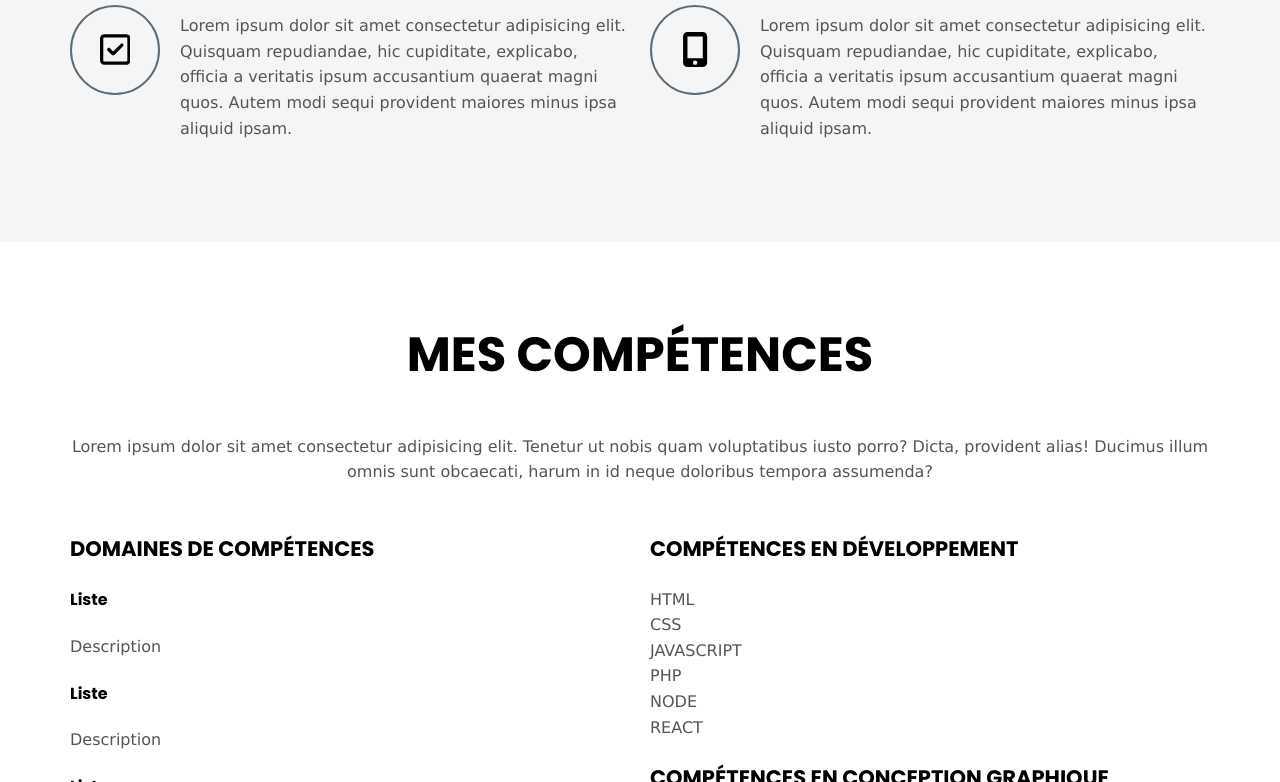
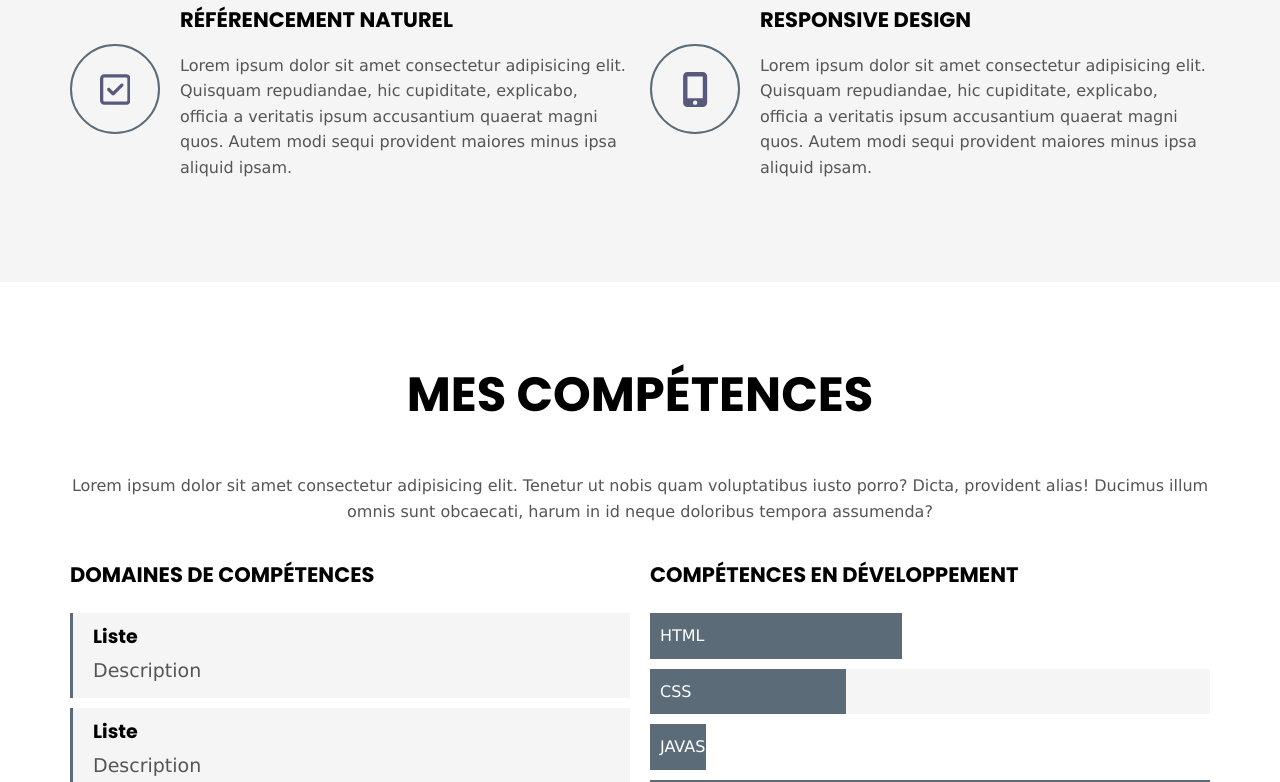
Before and after one commit to L0PEZSantiago/mon-portfolio, a plain HTML site: page index.html in a window 1280 px wide. Shown: the part 2018-2800 px from the top of the page. Drawn offline with Linux system fonts and the light colour scheme.

Commit message:
Domaines de compétences et progressbar terminés, manque à ajuster la couleur du background des progressbar et du caractère

```diff
--- a/index.html
+++ b/index.html
@@ -69,7 +69,7 @@
                 <ul class="socials list-unstyled">
                     <li>
                         <a href="#" target="_blank">
-                            <svg class="icon facebook" xmlns="http://www.w3.org/2000/svg" height="1em"
+                            <svg class="icon facebook" xmlns="http://www.w3.org/2000/svg"
                                 viewBox="0 0 320 512"><!--! Font Awesome Free 6.4.2 by @fontawesome - https://fontawesome.com License - https://fontawesome.com/license (Commercial License) Copyright 2023 Fonticons, Inc. -->
                                 <path
                                     d="M279.14 288l14.22-92.66h-88.91v-60.13c0-25.35 12.42-50.06 52.24-50.06h40.42V6.26S260.43 0 225.36 0c-73.22 0-121.08 44.38-121.08 124.72v70.62H22.89V288h81.39v224h100.17V288z" />
@@ -78,7 +78,7 @@
                     </li>
                     <li>
                         <a href="#" target="_blank">
-                            <svg class="icon linkedin" xmlns="http://www.w3.org/2000/svg" height="1em"
+                            <svg class="icon linkedin" xmlns="http://www.w3.org/2000/svg"
                                 viewBox="0 0 448 512"><!--! Font Awesome Free 6.4.2 by @fontawesome - https://fontawesome.com License - https://fontawesome.com/license (Commercial License) Copyright 2023 Fonticons, Inc. -->
                                 <path
                                     d="M100.28 448H7.4V148.9h92.88zM53.79 108.1C24.09 108.1 0 83.5 0 53.8a53.79 53.79 0 0 1 107.58 0c0 29.7-24.1 54.3-53.79 54.3zM447.9 448h-92.68V302.4c0-34.7-.7-79.2-48.29-79.2-48.29 0-55.69 37.7-55.69 76.7V448h-92.78V148.9h89.08v40.8h1.3c12.4-23.5 42.69-48.3 87.88-48.3 94 0 111.28 61.9 111.28 142.3V448z" />
@@ -87,7 +87,7 @@
                     </li>
                     <li>
                         <a href="#" target="_blank">
-                            <svg class="icon twitter" xmlns="http://www.w3.org/2000/svg" height="1em"
+                            <svg class="icon twitter" xmlns="http://www.w3.org/2000/svg"
                                 viewBox="0 0 512 512"><!--! Font Awesome Free 6.4.2 by @fontawesome - https://fontawesome.com License - https://fontawesome.com/license (Commercial License) Copyright 2023 Fonticons, Inc. -->
                                 <path
                                     d="M389.2 48h70.6L305.6 224.2 487 464H345L233.7 318.6 106.5 464H35.8L200.7 275.5 26.8 48H172.4L272.9 180.9 389.2 48zM364.4 421.8h39.1L151.1 88h-42L364.4 421.8z" />
@@ -96,7 +96,7 @@
                     </li>
                     <li>
                         <a href="#" target="_blank">
-                            <svg class="icon insta" xmlns="http://www.w3.org/2000/svg" height="1em" viewBox="0 0 448 512"><!--! Font Awesome Free 6.4.2 by @fontawesome - https://fontawesome.com License - https://fontawesome.com/license (Commercial License) Copyright 2023 Fonticons, Inc. --><path d="M224.1 141c-63.6 0-114.9 51.3-114.9 114.9s51.3 114.9 114.9 114.9S339 319.5 339 255.9 287.7 141 224.1 141zm0 189.6c-41.1 0-74.7-33.5-74.7-74.7s33.5-74.7 74.7-74.7 74.7 33.5 74.7 74.7-33.6 74.7-74.7 74.7zm146.4-194.3c0 14.9-12 26.8-26.8 26.8-14.9 0-26.8-12-26.8-26.8s12-26.8 26.8-26.8 26.8 12 26.8 26.8zm76.1 27.2c-1.7-35.9-9.9-67.7-36.2-93.9-26.2-26.2-58-34.4-93.9-36.2-37-2.1-147.9-2.1-184.9 0-35.8 1.7-67.6 9.9-93.9 36.1s-34.4 58-36.2 93.9c-2.1 37-2.1 147.9 0 184.9 1.7 35.9 9.9 67.7 36.2 93.9s58 34.4 93.9 36.2c37 2.1 147.9 2.1 184.9 0 35.9-1.7 67.7-9.9 93.9-36.2 26.2-26.2 34.4-58 36.2-93.9 2.1-37 2.1-147.8 0-184.8zM398.8 388c-7.8 19.6-22.9 34.7-42.6 42.6-29.5 11.7-99.5 9-132.1 9s-102.7 2.6-132.1-9c-19.6-7.8-34.7-22.9-42.6-42.6-11.7-29.5-9-99.5-9-132.1s-2.6-102.7 9-132.1c7.8-19.6 22.9-34.7 42.6-42.6 29.5-11.7 99.5-9 132.1-9s102.7-2.6 132.1 9c19.6 7.8 34.7 22.9 42.6 42.6 11.7 29.5 9 99.5 9 132.1s2.7 102.7-9 132.1z"/>
+                            <svg class="icon insta" xmlns="http://www.w3.org/2000/svg" viewBox="0 0 448 512"><!--! Font Awesome Free 6.4.2 by @fontawesome - https://fontawesome.com License - https://fontawesome.com/license (Commercial License) Copyright 2023 Fonticons, Inc. --><path d="M224.1 141c-63.6 0-114.9 51.3-114.9 114.9s51.3 114.9 114.9 114.9S339 319.5 339 255.9 287.7 141 224.1 141zm0 189.6c-41.1 0-74.7-33.5-74.7-74.7s33.5-74.7 74.7-74.7 74.7 33.5 74.7 74.7-33.6 74.7-74.7 74.7zm146.4-194.3c0 14.9-12 26.8-26.8 26.8-14.9 0-26.8-12-26.8-26.8s12-26.8 26.8-26.8 26.8 12 26.8 26.8zm76.1 27.2c-1.7-35.9-9.9-67.7-36.2-93.9-26.2-26.2-58-34.4-93.9-36.2-37-2.1-147.9-2.1-184.9 0-35.8 1.7-67.6 9.9-93.9 36.1s-34.4 58-36.2 93.9c-2.1 37-2.1 147.9 0 184.9 1.7 35.9 9.9 67.7 36.2 93.9s58 34.4 93.9 36.2c37 2.1 147.9 2.1 184.9 0 35.9-1.7 67.7-9.9 93.9-36.2 26.2-26.2 34.4-58 36.2-93.9 2.1-37 2.1-147.8 0-184.8zM398.8 388c-7.8 19.6-22.9 34.7-42.6 42.6-29.5 11.7-99.5 9-132.1 9s-102.7 2.6-132.1-9c-19.6-7.8-34.7-22.9-42.6-42.6-11.7-29.5-9-99.5-9-132.1s-2.6-102.7 9-132.1c7.8-19.6 22.9-34.7 42.6-42.6 29.5-11.7 99.5-9 132.1-9s102.7-2.6 132.1 9c19.6 7.8 34.7 22.9 42.6 42.6 11.7 29.5 9 99.5 9 132.1s2.7 102.7-9 132.1z"/>
                             </svg>
                         </a>
                     </li>
@@ -344,13 +344,13 @@
                 </div>
                 <div class="grid_item">
                     <h3>Compétences en développement</h3>
-                    <div class="progressbar">
+                    <div class="progressbar" style="width:45%;">
                         <div class="bar">HTML</div>
                     </div>
                     <div class="progressbar">
-                        <div class="bar">CSS</div>
+                        <div class="bar" style="width:35%;">CSS</div>
                     </div>
-                    <div class="progressbar">
+                    <div class="progressbar" style="width:10%;">
                         <div class="bar">JAVASCRIPT</div>
                     </div>
                     <div class="progressbar">
--- a/style.css
+++ b/style.css
@@ -58,13 +58,18 @@ a {
 
 img {
     max-width: 100%;
-    height: auto;
+
+}
+
+li {
+    margin-bottom: 1rem;
 }
 
 .list-unstyled {
     list-style: none;
     margin: 0;
     padding: 0;
+    font-size: 19px;
 }
 
 .d-flex {
@@ -191,7 +196,8 @@ color: #333;
 }
 
 .socials .icon {
-    height: 18px;
+    height: 23px;
+    fill: #43545f;
 }
 
 
@@ -334,6 +340,7 @@ color: #333;
 }
 
 .service_icon svg {
+    fill: rgb(89, 89, 124);
     height: 35px;
 }
 
@@ -366,3 +373,36 @@ color: #333;
         margin-right: 2rem;
     }
 }
+
+
+/* ========== SKILLS ==========*/
+
+.skills h4, .skills p {
+    margin: 0 0 0.3rem;
+}
+
+.skills li {
+    background: #F5F5F5;
+    border-left: 3px solid rgba(91, 107, 120);
+    padding: .9rem 2rem;
+}
+
+.skills .progressbar {
+    background: #F5F5F5;
+    color: #FFF;
+    margin-bottom: 1rem;
+}
+
+
+.skills .bar{
+    background: #5b6c78;
+    padding: 1rem;
+}
+
+@media screen and (max-width:749px) {
+
+}
+
+@media screen and (min-width:750px) {
+
+}
```
